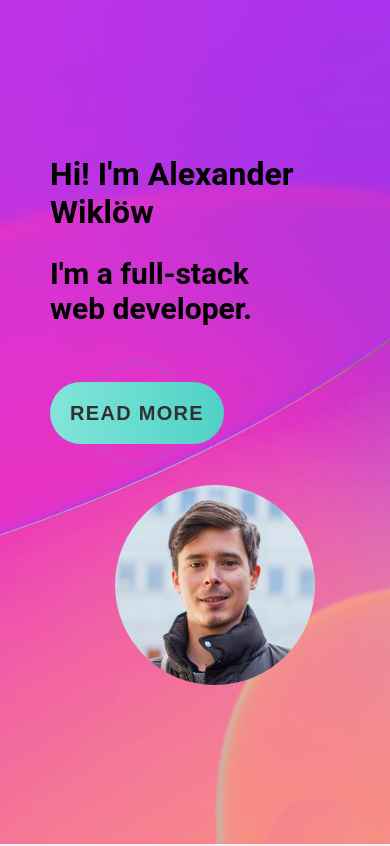
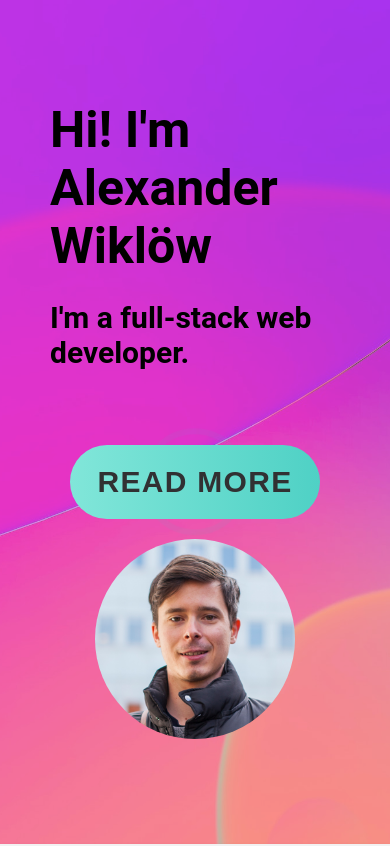
Before and after one commit to AlexanderWiklow/June-Project, a React (Create React App) app: page / in a window 390 px wide. Shown: the top 846 px of the page. Built offline with nearby package versions, Linux system fonts and the light colour scheme.

Commit message:
enlarge text and image

```diff
--- a/src/components/Header.js
+++ b/src/components/Header.js
@@ -24,6 +24,11 @@ const Header = () => {
     return () => clearInterval(typingInterval);
   }, []);
 
+  const handleReadMoreClick = () => {
+    const aboutSection = document.getElementById('about-section');
+    aboutSection.scrollIntoView({ behavior: 'smooth' });
+  };
+
   return (
     <header className="header">
       <div className="center-container">
@@ -32,13 +37,10 @@ const Header = () => {
             Hi! I'm <span className="name-highlight">Alexander Wiklöw</span>
           </h1>
           <h2>{typedText}</h2>
-          {/* <a href="#nav-section" className="btn">
-            Read More
-          </a> */}
-          <div class="wrap">
-            <a href="#nav-section" class="button">
+          <div className="wrap">
+            <button onClick={handleReadMoreClick} className="button">
               Read More
-            </a>
+            </button>
           </div>
         </div>
 
--- a/src/components/header.css
+++ b/src/components/header.css
@@ -39,7 +39,12 @@
 
 .name h1 {
     margin: 0;
-    font-size: 32px;
+    font-size: 50px;
+    /* Increase the font size */
+}
+
+h2 {
+    font-size: 30px;
     /* Increase the font size */
 }
 
@@ -64,40 +69,55 @@
 @media (max-width: 800px) {
     .center-container {
         flex-direction: column;
-        /* Change flex-direction to column */
         padding: 50px;
-        /* Reduce the padding */
     }
 
     .name {
+        margin: 0 auto;
         margin-bottom: 20px;
         font-size: 20px;
-        /* Increase the font size */
-        /* Add some spacing between text and image */
     }
 
     .button {
         margin: 0 auto;
         font-size: 20px;
-        /* Increase the font size */
         padding: 20px;
-        /* Increase the padding */
+        /* Add the following styles to center the button */
+        text-align: center;
+        display: flex;
+        justify-content: center;
+        align-items: center;
+    }
+
+    .wrap {
+        margin: 0 auto;
+    }
+
+    .picture {
+        /* margin-bottom: 20px; */
+        /* align-items: center;
+        justify-content: center;
+        text-align: center; */
+        margin: 0 auto;
+        /* Add text-align: center */
     }
 
     .picture img {
-        margin-top: 40px;
+        margin: 0 auto;
+        /* Add margin: 0 auto */
         width: 200px;
         height: 200px;
     }
 }
 
+
 .button {
-    min-width: 200px;
+    min-width: 250px;
     /* Increase the width */
-    min-height: 40px;
+    min-height: 50px;
     /* Increase the height */
     font-family: "Nunito", sans-serif;
-    font-size: 20px;
+    font-size: 30px;
     /* Increase the font size */
     text-transform: uppercase;
     letter-spacing: 1.3px;
@@ -136,17 +156,6 @@
     transition: all 0.3s ease-in-out 0s;
 }
 
-/* .button:hover,
-.button:focus {
-    color: #313133;
-    transform: translateY(-6px);
-} */
-
-/* .button:hover::before,
-.button:focus::before {
-    opacity: 1;
-} */
-
 .button::after {
     content: "";
     width: 60px;
@@ -162,11 +171,6 @@
     transform: translate(-50%, -50%);
     animation: ring 2.5s infinite;
 }
-
-/* .button:hover::after,
-.button:focus::after {
-    animation: none;
-} */
 
 .wrap {
     padding-top: 50px;
```
